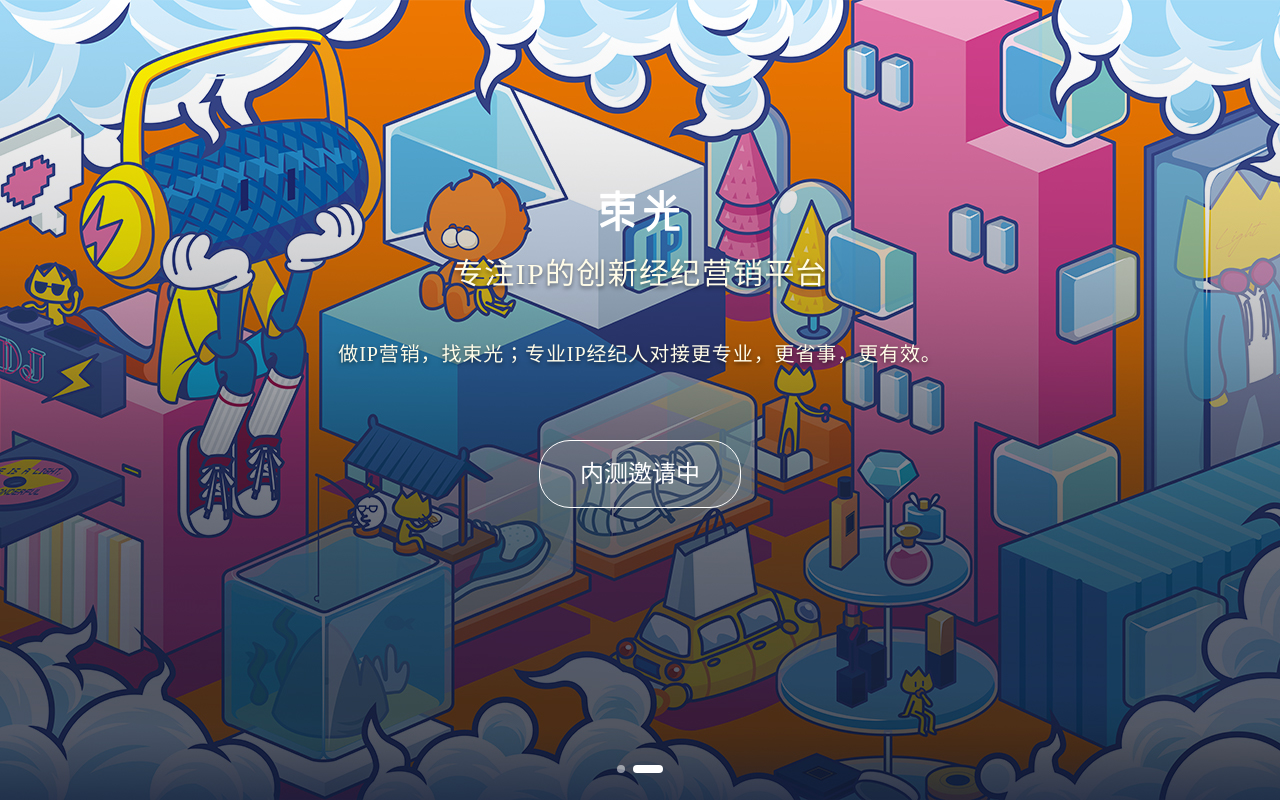
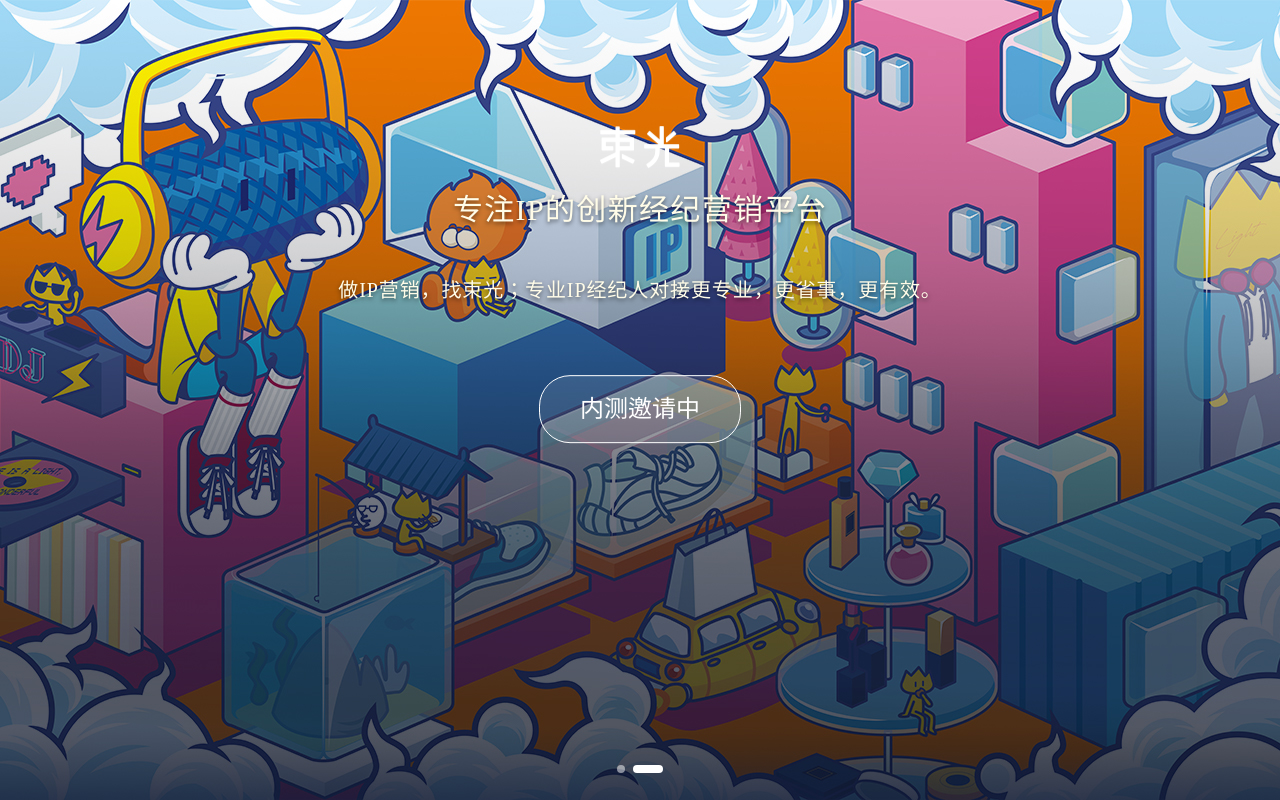
Before and after one commit to MannMico/shuguang, a Vue app: page / in a window 1280 px wide. Built offline with nearby package versions, Linux system fonts and the light colour scheme; grey boxes are pictures that could not be loaded.

Commit message:
fix:__text-container

```diff
--- a/src/pages/index.vue
+++ b/src/pages/index.vue
@@ -14,26 +14,20 @@ body {
   }
 }
 
-.text-wrap {
-  position: absolute;
-  display: flex;
-  width: 100%;
-  height: 100%;
-  top: 0;
-  left: 0;
-  z-index: 1;
-  color: #fff;
-  padding: 20px;
-  flex-direction: column;
-  justify-content: center;
-  align-items: center;
-}
 .header-slide {
   background-size: cover;
   background-position: center center;
 
   &__text-container {
-    margin-top: -8vw;
+    margin-top: -9vw;
+    position: absolute;
+    z-index: 1;
+    padding: 0 20px;
+    color: #fff;
+    top: 50%;
+    left: 50%;
+    width: 100%;
+    transform: translate(-50%, -50%);
     text-align: center;
   }
 
@@ -109,13 +103,11 @@ body {
       <swiper-slide class="header-slide" :class="`header-slide2${isMobile?'-m':''}`"></swiper-slide>
       <div class="swiper-pagination" slot="pagination"></div>
     </swiper>
-    <div class="text-wrap">
-      <div class="header-slide__text-container">
-        <img src="@/assets/logo.png" alt class="header-slide__name-logo">
-        <div class="header-slide__decs1">专注IP的创新经纪营销平台</div>
-        <div class="header-slide__decs2">做IP营销，找束光；专业IP经纪人对接更专业，更省事，更有效。</div>
-        <button class="header-slide__btn">内测邀请中</button>
-      </div>
+    <div class="header-slide__text-container">
+      <img src="@/assets/logo.png" alt class="header-slide__name-logo">
+      <div class="header-slide__decs1">专注IP的创新经纪营销平台</div>
+      <div class="header-slide__decs2">做IP营销，找束光；专业IP经纪人对接更专业，更省事，更有效。</div>
+      <button class="header-slide__btn">内测邀请中</button>
     </div>
   </div>
 </template>
```
